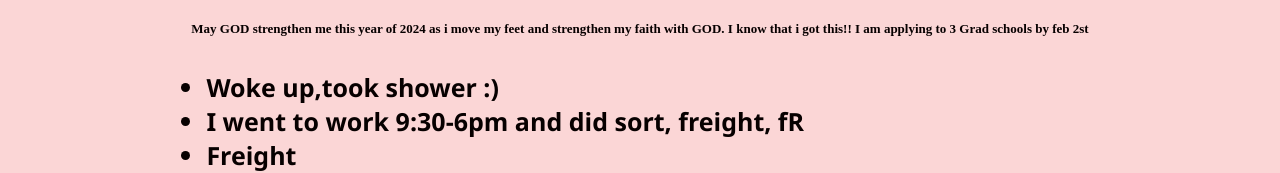
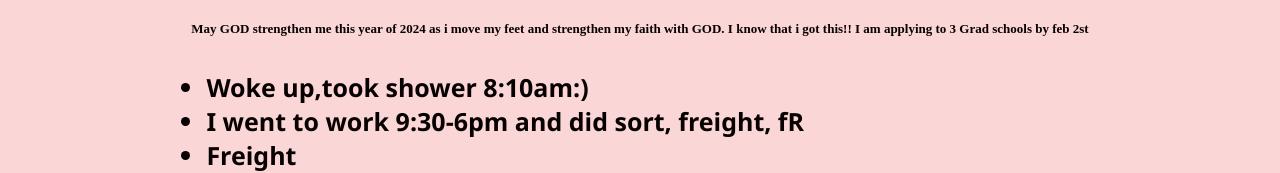
Before and after one commit to Lande21/RandomQuote, a React (Create React App) app: page / in a window 1280 px wide. Shown: the part 762-935 px from the top of the page. Built offline with nearby package versions, Linux system fonts and the light colour scheme; no server answers.

Commit message:
daily commits

```diff
--- a/src/CountdownTimer.js
+++ b/src/CountdownTimer.js
@@ -46,7 +46,7 @@ const CountdownTimer = ({ targetDate }) => {
     <div>
         <h1 className="countt">Countdown for the NEW YEAR's 2025!!!</h1>
         <h4 className="daily">May GOD strengthen me this year of 2024 as i move my feet and strengthen my faith with GOD. I know that i got this!! I am applying to 3 Grad schools by feb 2st</h4>
-        <h4><ul><li>Woke up,took shower :)</li>
+        <h4><ul><li>Woke up,took shower 8:10am:)</li>
         <li>I went to work 9:30-6pm and did sort, freight, fR</li>
         <li>Freight</li>
         <li>We ate ibirayi, igitoki harimo ubunyobwa and amashaza for dinner</li></ul>
```
